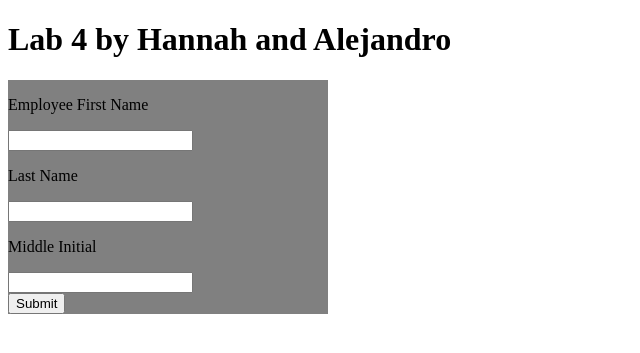
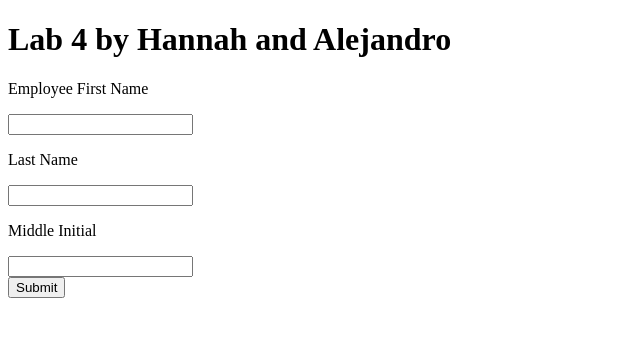
Before and after one commit to alejandroq/lab4, a PHP site: page / in a window 1280 px wide. Shown: the top 353 px of the page, without its empty margins (0-640 px from the left). Run offline with PHP 8.4, Linux system fonts and the light colour scheme; some libraries are stand-ins or nearby versions.

Commit message:
Update header.php

```diff
--- a/header.php
+++ b/header.php
@@ -12,17 +12,6 @@
         <link rel="stylesheet" href="css/main.css">
         <script src="js/vendor/modernizr-2.8.3.min.js"></script>
 
-        <style type="text/css">
-            section {
-                background-color: gray;
-                overflow: hidden;
-                width: 20em;
-            }
-            aside {
-                width:50%;
-            }
-        </style>
-
     </head>
     <body>
 
```
